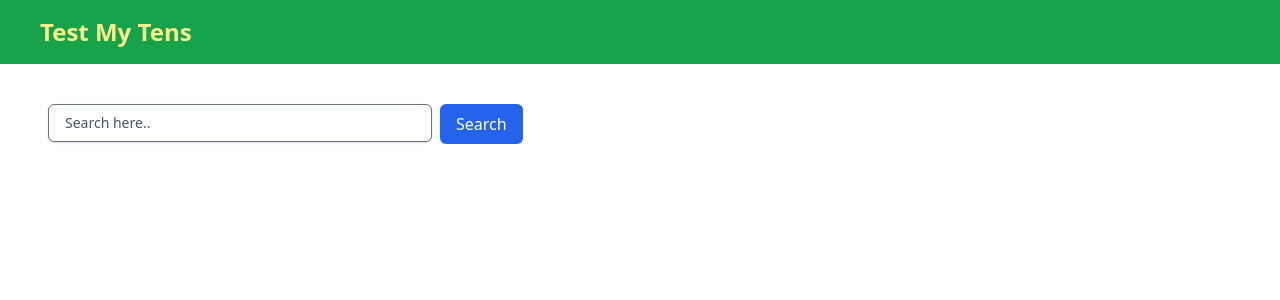
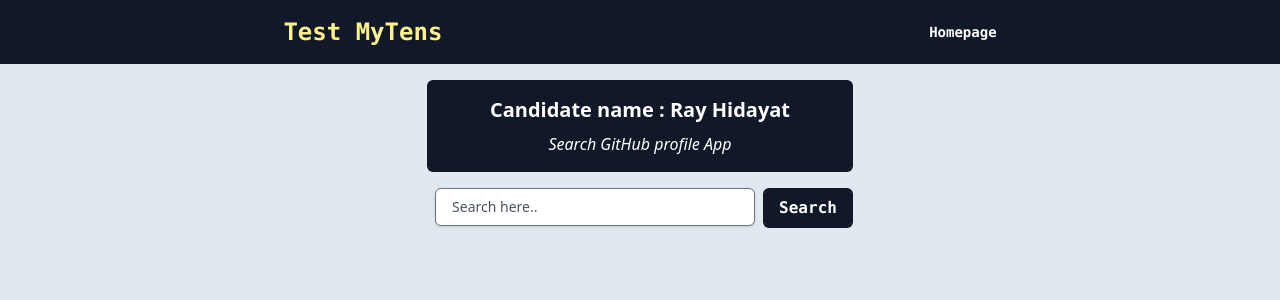
Before and after one commit to Rayzor8/MyTenS-FrontEnd-github-API, a React (Create React App) app: page / in a window 1280 px wide. Shown: the top 300 px of the page. Built offline with nearby package versions, Linux system fonts and the light colour scheme.

Commit message:
add component in repository page and  styling header,mainSection,title and homepage component

```diff
--- a/src/App.js
+++ b/src/App.js
@@ -1,4 +1,5 @@
 import { BrowserRouter, Routes, Route } from 'react-router-dom';
+import Header from './components/Header';
 
 import AppContext from './context/AppContext';
 import Homepage from './pages/Homepage';
@@ -8,6 +9,7 @@ function App() {
    return (
       <AppContext>
          <BrowserRouter>
+            <Header />
             <Routes>
                <Route path="/" element={<Homepage />}></Route>
                <Route path="/repository" element={<Repository />}></Route>
--- a/src/components/Form/Form.js
+++ b/src/components/Form/Form.js
@@ -5,6 +5,7 @@ const Form = () => {
    const userRef = useRef(null);
    const { setUserInput, error } = useContextApp();
    const [validating, setValidating] = useState(false);
+
    const handleSubmit = (e) => {
       e.preventDefault();
       const enteredInput = userRef.current.value;
@@ -17,19 +18,19 @@ const Form = () => {
    };
 
    return (
-      <form className="max-w-4xl flex gap-2 flex-col" onSubmit={handleSubmit}>
+      <form className="flex gap-2 flex-col" onSubmit={handleSubmit}>
          <div className="flex justify-start items-start gap-2">
             <label htmlFor="inputSearch"></label>
             <input
                type="search"
                placeholder="Search here.."
-               className="px-4 py-2 placeholder-gray-600 text-gray-800 relative  bg-white text-sm border border-gray-500 shadow outline-none focus:outline-none focus:ring w-96 max-full  rounded-md"
+               className="px-4 py-2 placeholder-gray-600 text-gray-800 relative  bg-white text-sm border border-gray-500 shadow outline-none focus:outline-none focus:ring  rounded-md md:w-80"
                ref={userRef}
                id="inputSearch"
             />
             <button
                type="submit"
-               className="bg-blue-600 text-white px-4 py-2 rounded-md block"
+               className="bg-gray-900 text-white px-4 py-2 rounded-md block"
             >
                Search
             </button>
@@ -39,11 +40,7 @@ const Form = () => {
                Please fill out this input field
             </span>
          )}
-         {error && (
-            <span className="text-red-400 italic">
-               User Not found
-            </span>
-         )}
+         {error && <span className="text-red-500 italic">{error}</span>}
       </form>
    );
 };
--- a/src/components/Header/Header.js
+++ b/src/components/Header/Header.js
@@ -1,9 +1,14 @@
 import React from 'react';
-
+import { Link } from 'react-router-dom';
 const Header = () => {
    return (
-      <header className="w-100 py-4 px-10 bg-green-600 text-yellow-200 text-2xl font-bold">
-         Test My Tens
+      <header className="w-100 py-4 px-10 bg-gray-900 flex justify-around items-center font-mono">
+         <h1 className='text-yellow-200 text-xl md:text-2xl font-bold'>Test MyTens</h1>
+         <nav>
+            <Link  to="/" className="text-white text-sm">
+               Homepage
+            </Link>
+         </nav>
       </header>
    );
 };
--- a/src/components/MainSection/MainSection.js
+++ b/src/components/MainSection/MainSection.js
@@ -1,37 +1,32 @@
 import React from 'react';
 import { useContextApp } from '../../context/AppContext';
+import { Link } from 'react-router-dom';
 
 const MainSection = () => {
-   const { user, userRepo, isDisabled, setIsClicked, error } = useContextApp();
+   const { user, setIsClicked, error } = useContextApp();
 
-   const repoAlert = userRepo && userRepo.length === 0 && (
-      <p> Repository is empty</p>
-   );
    return (
-      <section>
+      <>
          {user && !error && (
-            <div>
-               <h1>{user.login}</h1>
-               <p>{user.id}</p>
-               <button
-                  onClick={() => setIsClicked(true)}
-                  className={`${
-                     isDisabled ? 'bg-gray-600' : 'bg-green-600'
-                  } text-white px-4 py-2 rounded-sm`}
-               >
-                  Repository
-               </button>
-               {userRepo &&
-                  userRepo.map((repo) => (
-                     <div key={repo.id}>
-                        <h1>{repo.name}</h1>
-                        <p>{repo.description}</p>
-                     </div>
-                  ))}
-               {repoAlert}
+            <div className="bg-gray-900 my-4 rounded-md flex flex-col text-white gap-2 overflow-hidden shadow-xl">
+               <img src={user.avatar_url} alt="user" className="w-full md:h-80" />
+               <div className='p-4 flex flex-col gap-2'>
+                  <i className='text-xs'>ID : {user.id}</i>
+                  <h1 className='text-2xl font-bold'>{user.login}</h1>
+                  <p className='text-xl'>{user.bio}</p>
+                  <Link
+                     to="/repository"
+                     onClick={() => setIsClicked(true)}
+                     className="
+                        bg-yellow-200
+                      text-gray-900 px-4 py-2 rounded-sm block w-max"
+                  >
+                     Repository List
+                  </Link>
+               </div>
             </div>
          )}
-      </section>
+      </>
    );
 };
 
--- /dev/null
+++ b/src/components/Title/Title.js
@@ -0,0 +1,12 @@
+import React from 'react';
+
+const Title = () => {
+   return (
+      <div className="bg-gray-900 text-white my-4 p-4 flex gap-2 flex-col rounded-md text-center">
+         <h1 className="md:text-xl font-bold">Candidate name : Ray Hidayat</h1>
+         <i>Search GitHub profile App</i>
+      </div>
+   );
+};
+
+export default Title;
--- /dev/null
+++ b/src/components/Title/index.js
@@ -0,0 +1 @@
+export { default } from './Title';
--- a/src/context/AppContext.js
+++ b/src/context/AppContext.js
@@ -13,37 +13,44 @@ const AppContext = ({ children }) => {
    const [userRepo, setUserRepo] = useState(null);
    const [userInput, setUserInput] = useState('');
    const [isClicked, setIsClicked] = useState(false);
-   const [error,setError] = useState(false)
+   const [error, setError] = useState(null);
 
+   // fetch user data
    useEffect(() => {
-      if (userInput) {
-         fetch(API_ENDPOINT + userInput)
-            .then((res) => res.json())
-            .then((data) => {
-               if(data.message){
-                  setError(true)
+      const fetchUser = async () => {
+         if (userInput) {
+            try {
+               const response = await fetch(API_ENDPOINT + userInput);
+               if (!response.ok) {
+                  throw new Error('User Not Found');
                }
+               const data = await response.json();
                setUser(data);
-            });
-      }
+               setError(null);
+            } catch (err) {
+               setError(err.message);
+            }
+         }
+      };
+
+      fetchUser();
    }, [userInput]);
 
+   // fetch user repository
    useEffect(() => {
-      if (user && isClicked) {
-         fetch(user.repos_url)
-            .then((res) => res.json())
-            .then((data) => {
-               setUserRepo(data);
-            });
-      }
+      const fetchRepo = async () => {
+         if (user && isClicked) {
+            const response = await fetch(user.repos_url);
+            const data = await response.json();
+            setUserRepo(data);
+         }
+      };
+      fetchRepo();
    }, [user, isClicked]);
-
-   console.log(user);
-   console.log(userRepo);
 
    return (
       <contextApp.Provider
-         value={{ user, userRepo, setUserInput, setIsClicked ,error}}
+         value={{ user, userRepo, setUserInput, setIsClicked, error }}
       >
          {children}
       </contextApp.Provider>
--- a/src/pages/Homepage.js
+++ b/src/pages/Homepage.js
@@ -1,17 +1,18 @@
 import React from 'react';
-import Header from '../components/Header';
 import Form from '../components/Form';
 import MainSection from '../components/MainSection';
+import Title from '../components/Title';
+import styles from '../styles/global.module.css';
 
 const Homepage = () => {
    return (
-      <>
-         <Header />
-         <main className="App p-10">
+      <main className="bg-slate-200 w-100 min-h-screen flex justify-center">
+         <section className={styles.container}>
+            <Title />
             <Form />
             <MainSection />
-         </main>
-      </>
+         </section>
+      </main>
    );
 };
 
--- a/src/pages/Repository.js
+++ b/src/pages/Repository.js
@@ -1,9 +1,23 @@
-import React from 'react'
+import React from 'react';
+import { useContextApp } from '../context/AppContext';
+import styles from '../styles/global.module.css'
 
 const Repository = () => {
-  return (
-    <div>Repository</div>
-  )
-}
+   const { userRepo } = useContextApp();
+   const repoAlert = <p> Repository is empty</p>;
 
-export default Repository
+   return (
+      <main className={styles.container}>
+         {userRepo &&
+            userRepo.map((repo) => (
+               <div key={repo.id}>
+                  <h1>{repo.name}</h1>
+                  <p>{repo.description}</p>
+               </div>
+            ))}
+         {userRepo && userRepo.length === 0 && repoAlert}
+      </main>
+   );
+};
+
+export default Repository;
--- /dev/null
+++ b/src/styles/global.module.css
@@ -0,0 +1,8 @@
+.container {
+   @apply px-10;
+}
+
+button,
+a {
+   @apply font-mono font-bold;
+}
```
Also changed, not shown: src/index.css (line endings or trailing spaces).
